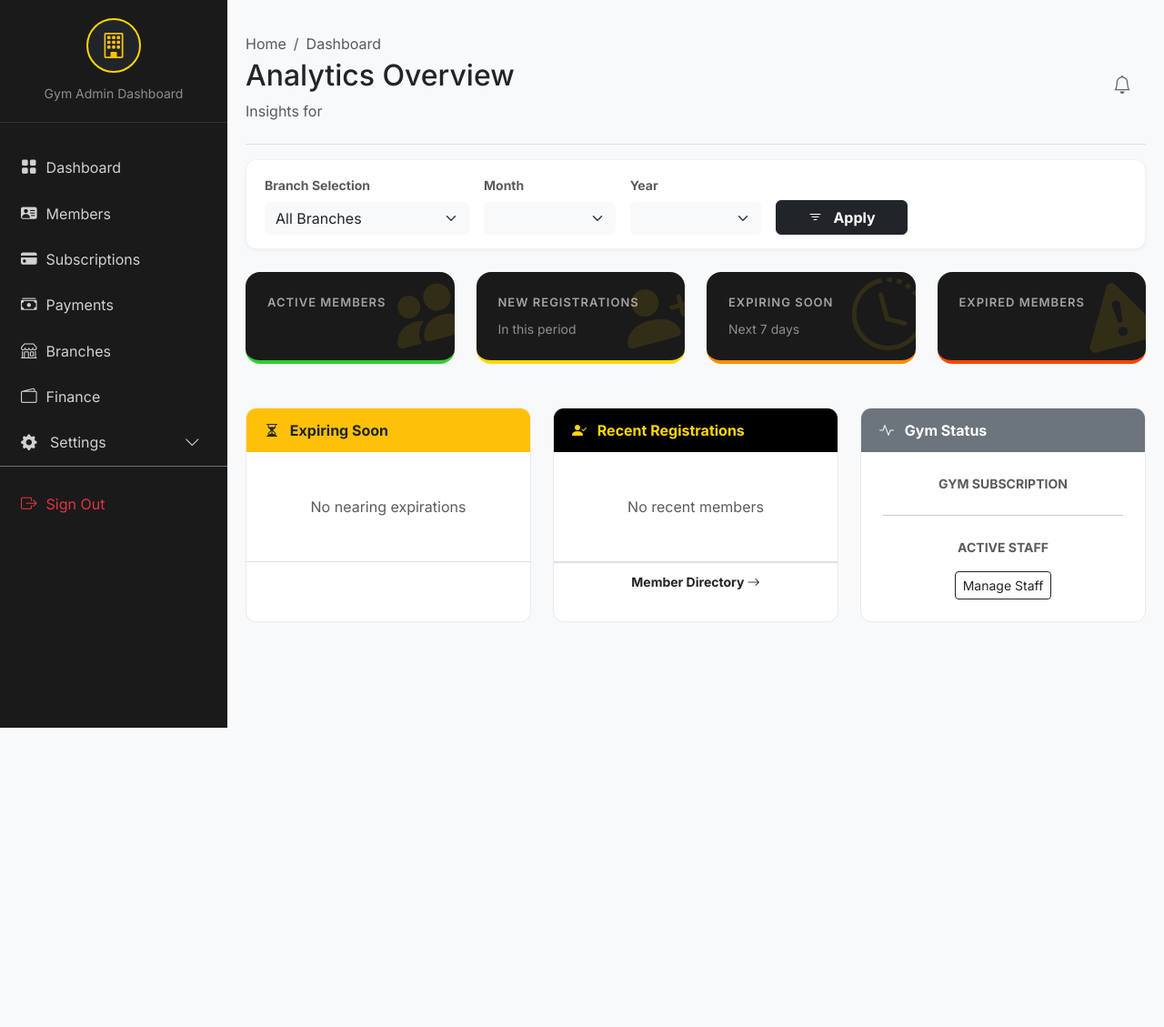
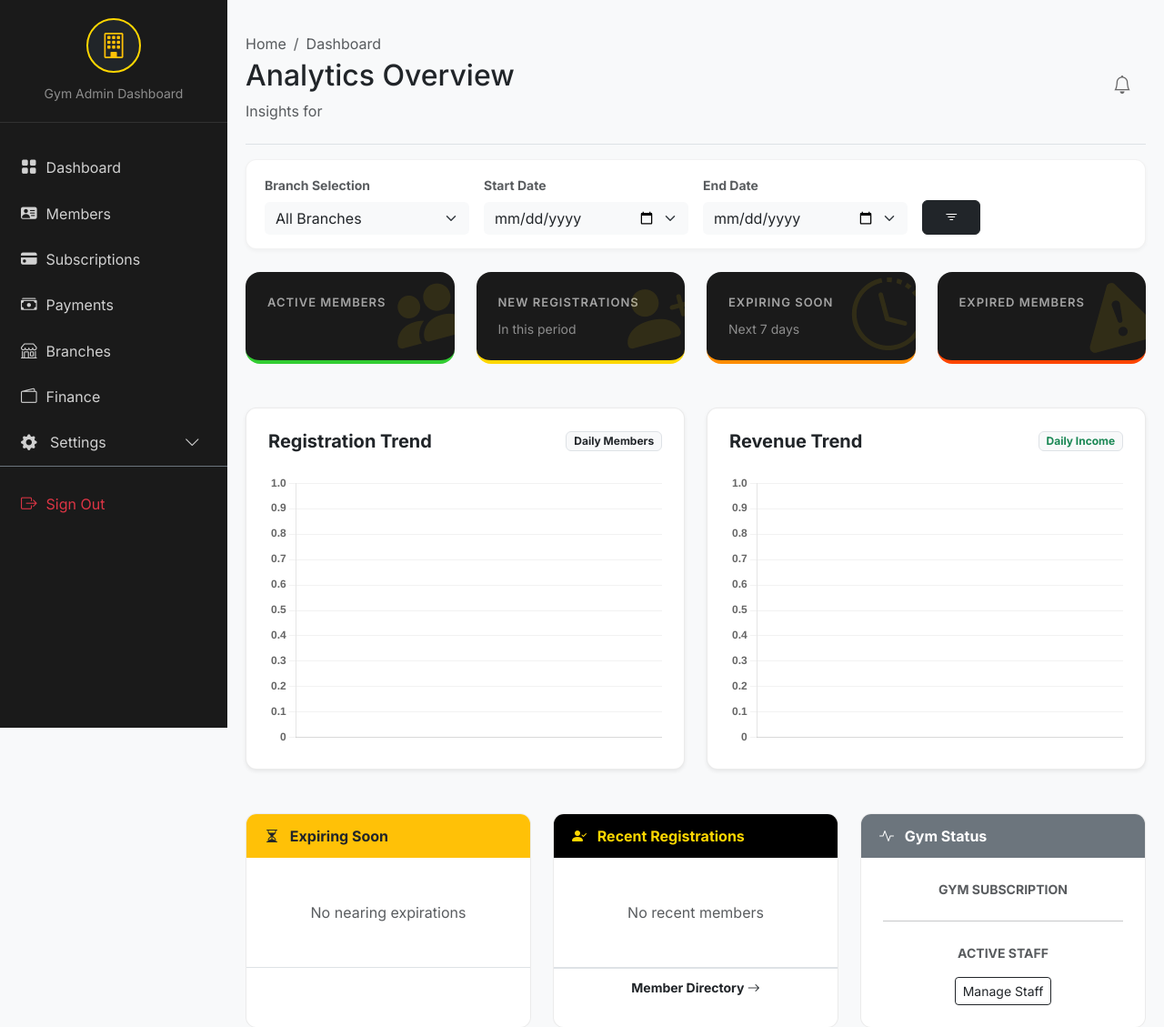
Before and after one commit to pramodthundathil/profit_backend, a Django app: template templates/user/dashboard.html in a window 1280 px wide. Shown: the top 1129 px of the page at 91% size. Before the commit the page ends 800 px from the top, so only its background shows below. Run offline with Django 5.2, Linux system fonts and the light colour scheme; the template is opened without the code that fills it, so the values that code supplies are empty; some libraries are stand-ins or nearby versions.

Commit message:
analytics

```diff
--- a/members/forms.py
+++ b/members/forms.py
@@ -8,8 +8,10 @@ class MemberForm(forms.ModelForm):
     """Form for creating/editing member details"""
     class Meta:
         model = Member
-        exclude = ['gym', 'member_id', 'membership_status', 'access_enabled', 'date_added', 'registration_date', 'notes', 'is_active']
+        exclude = ['gym', 'member_id', 'access_enabled', 'date_added', 'registration_date', 'notes']
         widgets = {
+            'is_active': forms.CheckboxInput(attrs={'class': 'form-check-input'}),
+            'membership_status': forms.Select(attrs={'class': 'form-select'}),
             'first_name': forms.TextInput(attrs={'class': 'form-control', 'placeholder': 'First Name'}),
             'last_name': forms.TextInput(attrs={'class': 'form-control', 'placeholder': 'Last Name'}),
             'date_of_birth': forms.DateInput(attrs={'class': 'form-control', 'type': 'date'}),
--- a/templates/user/dashboard.html
+++ b/templates/user/dashboard.html
@@ -128,27 +128,17 @@
                     {% endfor %}
                 </select>
             </div>
-            <div class="col-6 col-md-2">
-                <label class="form-label small fw-bold text-muted">Month</label>
-                <select name="month" class="form-select border-0 bg-light">
-                    {% for m in months_list %}
-                    <option value="{{ m.value }}" {% if current_month == m.value %}selected{% endif %}>
-                        {{ m.name }}
-                    </option>
-                    {% endfor %}
-                </select>
+            <div class="col-12 col-md-3">
+                <label class="form-label small fw-bold text-muted">Start Date</label>
+                <input type="date" name="start_date" class="form-select border-0 bg-light" value="{{ start_date }}">
             </div>
-            <div class="col-6 col-md-2">
-                <label class="form-label small fw-bold text-muted">Year</label>
-                <select name="year" class="form-select border-0 bg-light">
-                    {% for y in year_range %}
-                    <option value="{{ y }}" {% if current_year == y %}selected{% endif %}>{{ y }}</option>
-                    {% endfor %}
-                </select>
+            <div class="col-12 col-md-3">
+                <label class="form-label small fw-bold text-muted">End Date</label>
+                <input type="date" name="end_date" class="form-select border-0 bg-light" value="{{ end_date }}">
             </div>
-            <div class="col-12 col-md-2">
+            <div class="col-12 col-md-1">
                 <button type="submit" class="btn btn-dark w-100 fw-bold">
-                    <i class="bi bi-filter me-2"></i> Apply
+                    <i class="bi bi-filter"></i>
                 </button>
             </div>
             {% if is_restricted %}
@@ -194,6 +184,33 @@
             </div>
         </div>
     </div>
+
+    <!-- Charts Row -->
+    <div class="row g-4 mb-5">
+        <div class="col-12 col-lg-6">
+            <div class="table-card-dense shadow-sm p-4">
+                <div class="d-flex justify-content-between align-items-center mb-4">
+                    <h5 class="fw-bold mb-0">Registration Trend</h5>
+                    <span class="badge bg-light text-dark border">Daily Members</span>
+                </div>
+                <div style="height: 300px;">
+                    <canvas id="registrationChart"></canvas>
+                </div>
+            </div>
+        </div>
+        <div class="col-12 col-lg-6">
+            <div class="table-card-dense shadow-sm p-4">
+                <div class="d-flex justify-content-between align-items-center mb-4">
+                    <h5 class="fw-bold mb-0">Revenue Trend</h5>
+                    <span class="badge bg-light text-success border">Daily Income</span>
+                </div>
+                <div style="height: 300px;">
+                    <canvas id="revenueChart"></canvas>
+                </div>
+            </div>
+        </div>
+    </div>
+
 
     {% if financials %}
     <!-- Financial Overview (Admin Only) -->
@@ -383,9 +400,73 @@
 {% endblock %}
 
 {% block scripts %}
+<script src="https://cdn.jsdelivr.net/npm/chart.js"></script>
 <script>
     $(document).ready(function () {
-        // Any specific dashboard JS can go here
+        // Prepare Data
+        const registrationData = {
+            labels: [{% for item in registration_trend %}"{{ item.day|date:'d M' }}"{% if not forloop.last %}, {% endif %}{% endfor %}],
+            datasets: [{
+                label: 'New Registrations',
+                data: [{% for item in registration_trend %}{{ item.count }}{% if not forloop.last %}, {% endif %}{% endfor %}],
+                borderColor: '#FFD700',
+                backgroundColor: 'rgba(255, 215, 0, 0.1)',
+                borderWidth: 3,
+                tension: 0.4,
+                fill: true,
+                pointBackgroundColor: '#000',
+                pointBorderColor: '#FFD700',
+                pointRadius: 4
+            }]
+        };
+
+        const revenueData = {
+            labels: [{% for item in revenue_trend %}"{{ item.day|date:'d M' }}"{% if not forloop.last %}, {% endif %}{% endfor %}],
+            datasets: [{
+                label: 'Revenue (₹)',
+                data: [{% for item in revenue_trend %}{{ item.total }}{% if not forloop.last %}, {% endif %}{% endfor %}],
+                borderColor: '#1a1a1a',
+                backgroundColor: 'rgba(26, 26, 26, 0.05)',
+                borderWidth: 3,
+                tension: 0.4,
+                fill: true,
+                pointBackgroundColor: '#FFD700',
+                pointBorderColor: '#000',
+                pointRadius: 4
+            }]
+        };
+
+        const chartOptions = {
+            responsive: true,
+            maintainAspectRatio: false,
+            plugins: {
+                legend: { display: false }
+            },
+            scales: {
+                y: {
+                    beginAtZero: true,
+                    grid: { color: 'rgba(0,0,0,0.05)' },
+                    ticks: { font: { weight: '600' } }
+                },
+                x: {
+                    grid: { display: false },
+                    ticks: { font: { weight: '600' } }
+                }
+            }
+        };
+
+        // Render Charts
+        new Chart(document.getElementById('registrationChart').getContext('2d'), {
+            type: 'line',
+            data: registrationData,
+            options: chartOptions
+        });
+
+        new Chart(document.getElementById('revenueChart').getContext('2d'), {
+            type: 'line',
+            data: revenueData,
+            options: chartOptions
+        });
     });
 </script>
 {% endblock %}
```
Also changed, not shown: home/views.py (+49 -12 lines), home/views_user.py (+47 -13 lines), members/models.py (+7 -2 lines), templates/user/members/member_form.html (+17 -0 lines).
